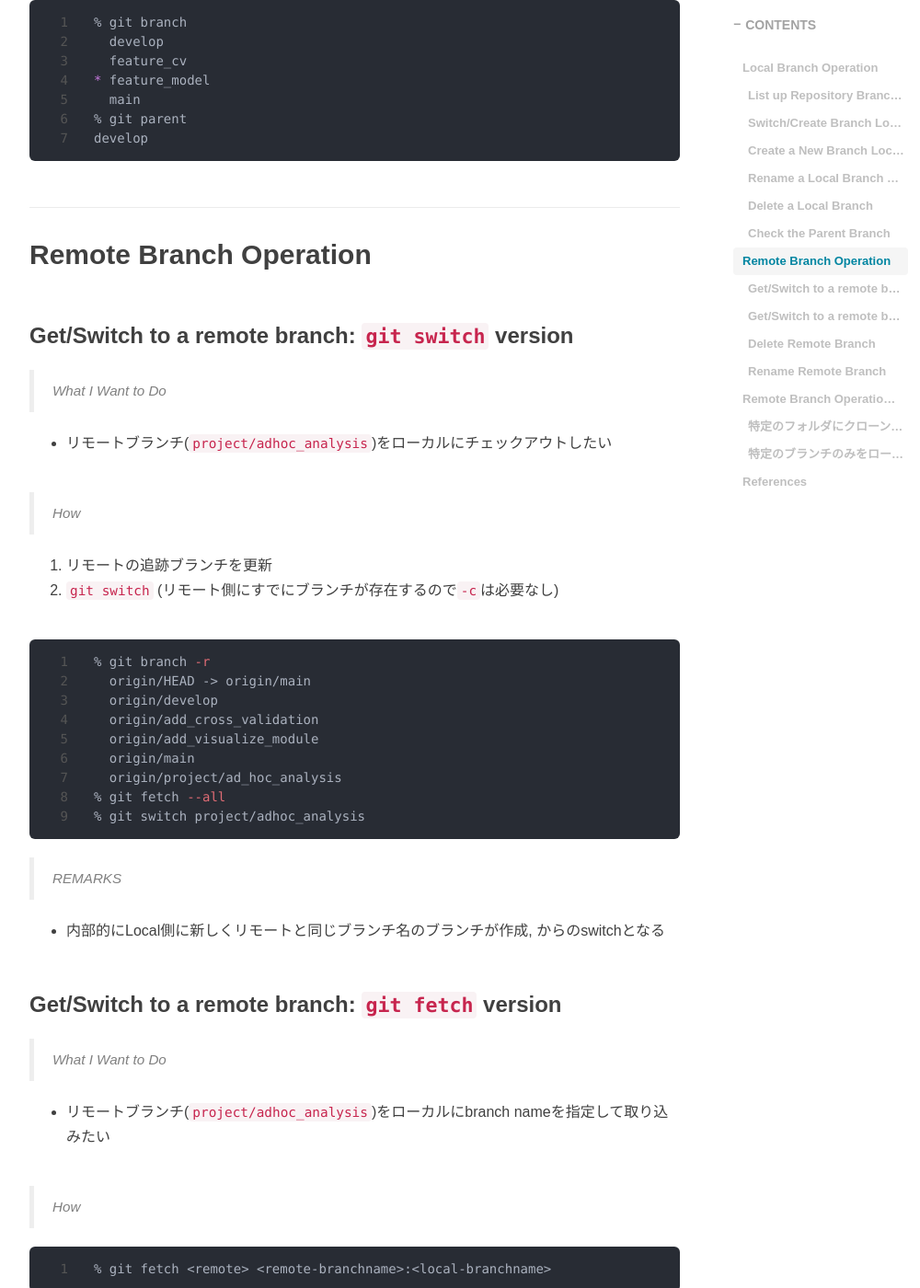
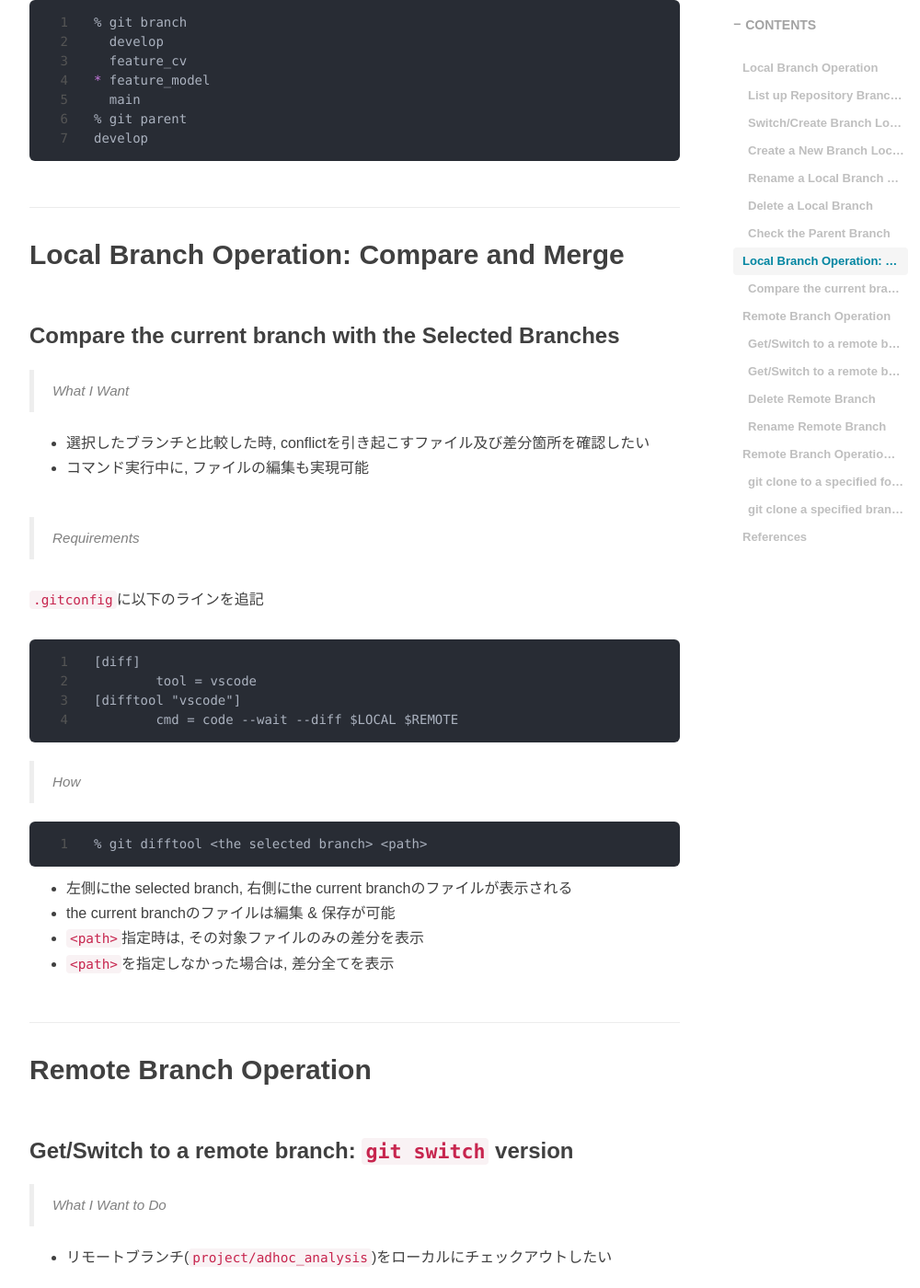
Before and after one commit to RyoNakagami/RyoNakagami.github.io, a Jekyll site: the page built from _posts/2020-12-29-git-remote-branch-operation.md, in a window 1280 px wide and 1400 px high, scrolled down 4335 px. Shown: the whole window at 92% size, without its empty margins (233-1233 px from the left). Built offline with Jekyll 4.4.1, drawn with Linux system fonts in a browser that asks for light colours; comment, search, counter and statistics services are not loaded; some of the changed text lies outside the part shown.

Commit message:
FIX old index

````diff
--- a/_posts/2020-12-29-git-remote-branch-operation.md
+++ b/_posts/2020-12-29-git-remote-branch-operation.md
@@ -184,6 +184,39 @@ Deleted branch non-existing-branch (was 1d6ed41).
 develop
 ```
 
+
+## Local Branch Operation: Compare and Merge
+### Compare the current branch with the Selected Branches
+
+> What I Want
+
+- 選択したブランチと比較した時, conflictを引き起こすファイル及び差分箇所を確認したい
+- コマンド実行中に, ファイルの編集も実現可能
+
+> Requirements
+
+`.gitconfig`に以下のラインを追記
+
+```
+[diff]
+	tool = vscode
+[difftool "vscode"]
+	cmd = code --wait --diff $LOCAL $REMOTE
+```
+
+> How
+
+```zsh
+% git difftool <the selected branch> <path>
+```
+
+- 左側にthe selected branch, 右側にthe current branchのファイルが表示される
+- the current branchのファイルは編集 & 保存が可能
+- `<path>`指定時は, その対象ファイルのみの差分を表示
+- `<path>`を指定しなかった場合は, 差分全てを表示
+
+
+
 ## Remote Branch Operation
 ### Get/Switch to a remote branch: `git switch` version
 
@@ -253,7 +286,7 @@ develop
 
 
 ## Remote Branch Operation: `git clone`
-### 特定のフォルダにクローンを作成
+### git clone to a specified folder
 
 ```zsh
 % git clone <repo> <directory>
@@ -273,7 +306,7 @@ develop
 fatal: destination path 'pokochin' already exists and is not an empty directory.
 ```
 
-### 特定のブランチのみをローカルにcloneする
+### git clone a specified branch only
 
 ```zsh
 % git clone -b <branch> <repo>
````
Also changed, not shown: _posts/2021-01-02-git-and-VSCode-setup.md (+41 -1 lines).
